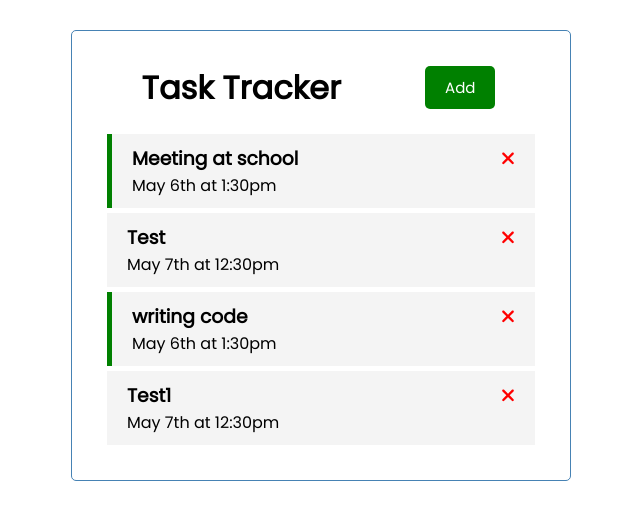
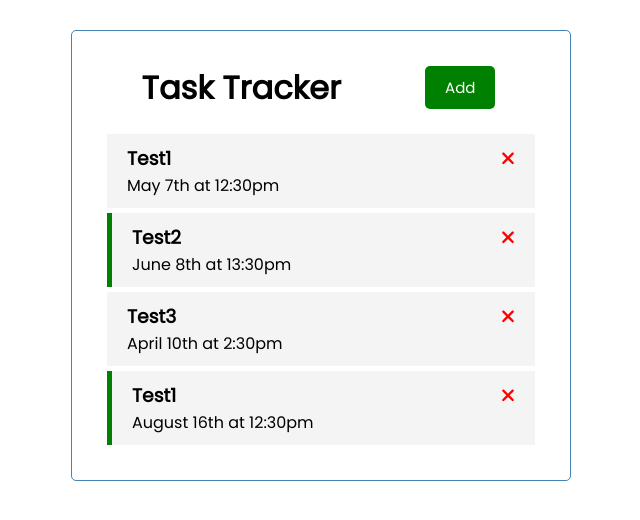
Before and after one commit to LindaMangena/Angular_task_Tracker, an Angular app in the folder TaskTracker/: page / in a window 1280 px wide. Shown: the top 520 px of the page, without its empty margins (319-959 px from the left). Built offline with nearby package versions, Linux system fonts and the light colour scheme; data requests are answered from the project's data file.

Commit message:
modifies components

```diff
--- a/TaskTracker/db.json
+++ b/TaskTracker/db.json
@@ -1,28 +1,28 @@
 {
   "tasks": [
-    {
-      "id": 2,
-      "text": "Meeting at school",
-      "day": "May 6th at 1:30pm",
-      "reminder": true
-    },
-    {
-      "id": 4,
-      "text": "Test",
-      "day": "May 7th at 12:30pm",
-      "reminder": false
-    },
-    {
-      "id": 3,
-      "text": "writing code ",
-      "day": "May 6th at 1:30pm",
-      "reminder": true
-    },
     {
       "id": 4,
       "text": "Test1",
       "day": "May 7th at 12:30pm",
       "reminder": false
+    },
+    {
+      "id": 5,
+      "text": "Test2",
+      "day": "June 8th at 13:30pm",
+      "reminder": true
+    },
+    {
+      "id": 6,
+      "text": "Test3",
+      "day": "April 10th at 2:30pm",
+      "reminder": false
+    },
+    {
+      "id": 7,
+      "text": "Test1",
+      "day": "August 16th at 12:30pm",
+      "reminder": true
     }
   ]
 }
--- a/TaskTracker/src/app/components/task-item/task-item.component.html
+++ b/TaskTracker/src/app/components/task-item/task-item.component.html
@@ -1,4 +1,4 @@
-<div [ngClass]="{reminder : task.reminder}" class="task" (dbClick)="ToggleReminder(task)">
+<div [ngClass]="{ reminder : task.reminder}" class="task" (dbClick)="ToggleReminder(task)">
   <h3>
     {{ task.text }}
     <fa-icon
--- a/TaskTracker/src/app/components/task-item/task-item.component.ts
+++ b/TaskTracker/src/app/components/task-item/task-item.component.ts
@@ -18,7 +18,8 @@ export class TaskItemComponent implements OnInit {
   ngOnInit(): void {
   }
 
-  onDelete(task: any) {
+  onDelete(task: Task) {
+    console.log(task);
 
     this.onDeleteTask.emit(task);
 
```
